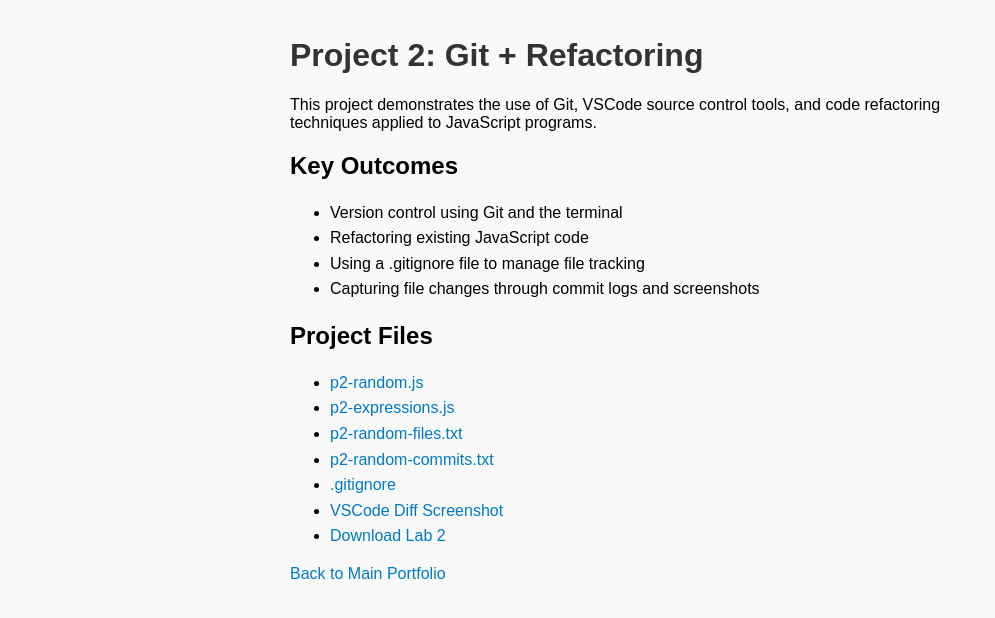
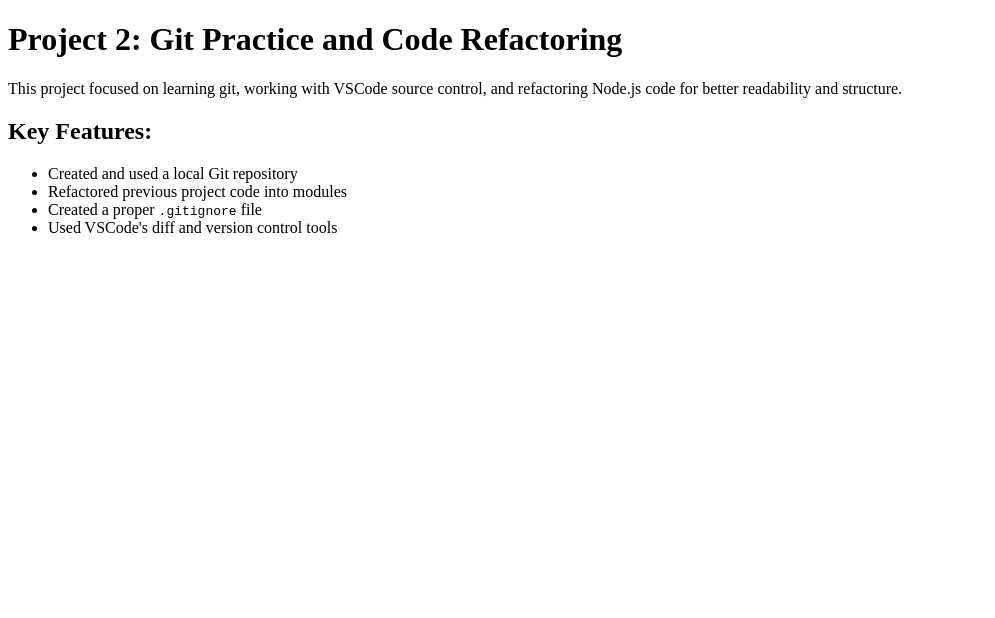
Before and after one commit to bboyden/project-2, a plain HTML site: page index.html in a window 1280 px wide. Shown: the whole page, without its empty margins (0-995 px from the left). Drawn offline with Linux system fonts and the light colour scheme.

Commit message:
Update index.html

```diff
--- a/index.html
+++ b/index.html
@@ -1,39 +1,19 @@
 <!DOCTYPE html>
-<html lang="en">
+<html>
 <head>
   <meta charset="UTF-8">
-  <title>Project 2 – Git + Refactor</title>
-  <style>
-    body { font-family: sans-serif; max-width: 700px; margin: auto; padding: 1rem; background: #f9f9f9; }
-    h1 { color: #333; }
-    a { color: #007acc; text-decoration: none; }
-    ul { line-height: 1.6; }
-  </style>
+  <title>Project 2 - Git and Refactoring</title>
 </head>
 <body>
-  <h1>Project 2: Git + Refactoring</h1>
+  <h1>Project 2: Git Practice and Code Refactoring</h1>
+  <p>This project focused on learning git, working with VSCode source control, and refactoring Node.js code for better readability and structure.</p>
 
-  <p>This project demonstrates the use of Git, VSCode source control tools, and code refactoring techniques applied to JavaScript programs.</p>
-
-  <h2>Key Outcomes</h2>
+  <h2>Key Features:</h2>
   <ul>
-    <li>Version control using Git and the terminal</li>
-    <li>Refactoring existing JavaScript code</li>
-    <li>Using a .gitignore file to manage file tracking</li>
-    <li>Capturing file changes through commit logs and screenshots</li>
+    <li>Created and used a local Git repository</li>
+    <li>Refactored previous project code into modules</li>
+    <li>Created a proper <code>.gitignore</code> file</li>
+    <li>Used VSCode's diff and version control tools</li>
   </ul>
-
-  <h2>Project Files</h2>
-  <ul>
-    <li><a href="refactor/p2-random.js">p2-random.js</a></li>
-    <li><a href="refactor/p2-expressions.js">p2-expressions.js</a></li>
-    <li><a href="refactor/p2-random-files.txt">p2-random-files.txt</a></li>
-    <li><a href="refactor/p2-random-commits.txt">p2-random-commits.txt</a></li>
-    <li><a href="refactor/.gitignore">.gitignore</a></li>
-    <li><a href="refactor/p2-vscode-diff.png">VSCode Diff Screenshot</a></li>
-    <li><a href="lab-02.zip">Download Lab 2</a></li>
-  </ul>
-
-  <p><a href="https://bboyden.github.io">Back to Main Portfolio</a></p>
 </body>
 </html>
```
